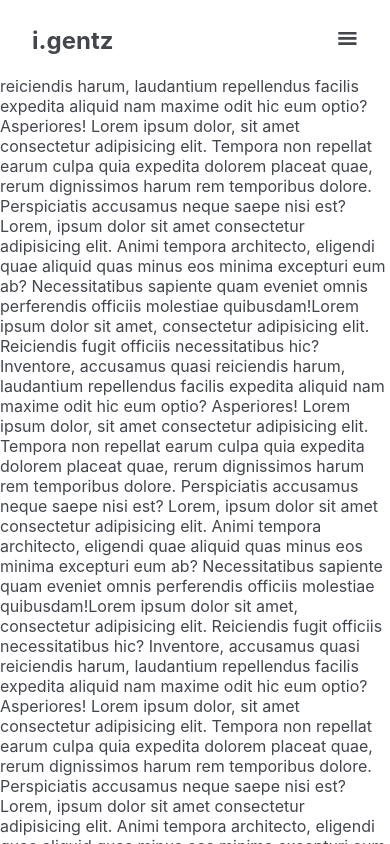
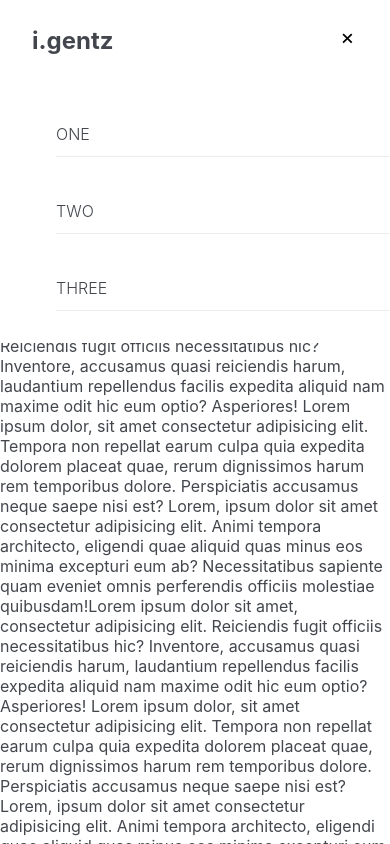
Before and after one commit to ivergentz/proximity, a React (Create React App) app: page / in a window 390 px wide. Both pictures are taken after a click on the icon 347 px from the left and 37 px from the top of the page. Shown: the top 844 px of the page. Built offline with nearby package versions, Linux system fonts and the light colour scheme.

Commit message:
Added sidebar toggle logic and mobile icons to navigation

```diff
--- a/src/components/Header.js
+++ b/src/components/Header.js
@@ -1,21 +1,20 @@
-import { React, useState } from 'react'
+import { React } from 'react'
 import { GiHamburgerMenu } from 'react-icons/gi'
+import { GrFormClose } from 'react-icons/gr'
 import styled from 'styled-components'
 
-const Header = () => {
-  const [toggle, setToggle] = useState(false)
-
-  const handleClick = () => {
-    setToggle(!toggle)
-  }
-
+const Header = ({ toggle, isOpen }) => {
   return (
     <>
+      {console.log('Header: ', isOpen)}
       <HeaderContainer>
         <h2>i.gentz</h2>
         <IconContainer>
-          <MobileIcon onClick={handleClick} />
-          {console.log(toggle)}
+          {!isOpen ? (
+            <MobileBurgerIcon onClick={toggle} />
+          ) : (
+            <MobileQuitIcon onClick={toggle} />
+          )}
         </IconContainer>
       </HeaderContainer>
     </>
@@ -34,7 +33,7 @@ const HeaderContainer = styled.nav`
   height: 5rem;
   background: var(--bg-white);
   color: var(--text-dark);
-  z-index: 100;
+  z-index: 10;
 
   h2 {
     margin-left: 2rem;
@@ -46,8 +45,14 @@ const IconContainer = styled.div`
   margin-right: 2rem;
 `
 
-const MobileIcon = styled(GiHamburgerMenu)`
+const MobileBurgerIcon = styled(GiHamburgerMenu)`
   height: 1.3rem;
   width: 1.3rem;
   cursor: pointer;
 `
+
+const MobileQuitIcon = styled(GrFormClose)`
+  height: 1.3rem;
+  width: 1.3rem;
+  cursor: pointer;
+`
--- /dev/null
+++ b/src/components/Sidebar.js
@@ -0,0 +1,58 @@
+import React from 'react'
+import styled from 'styled-components'
+
+const Sidebar = ({ isOpen, toggle }) => {
+  return (
+    <>
+      {console.log('Sidebar: ', isOpen)}
+
+      <SidebarContainer isOpen={isOpen}>
+        <SidebarSection>
+          <li onClick={toggle}>one</li>
+          <li onClick={toggle}>two</li>
+          <li onClick={toggle}>three</li>
+        </SidebarSection>
+      </SidebarContainer>
+    </>
+  )
+}
+
+export default Sidebar
+
+const SidebarContainer = styled.section`
+  position: fixed;
+  z-index: 1000;
+  width: 100%;
+  height: auto;
+  background: #fff;
+  color: var(--grey);
+  left: 0;
+  margin-bottom: 0;
+  margin-top: 4rem;
+  transition: 1s ease-in;
+  display: ${({ isOpen }) => (isOpen ? 'flex' : 'none')};
+`
+
+const SidebarSection = styled.ul`
+  list-style-type: none;
+  display: flex;
+  flex-wrap: wrap;
+  flex-direction: column;
+  width: 100vw;
+
+  li {
+    font-weight: 300;
+    width: 100%;
+    padding: 12px 0;
+    margin: 1rem;
+    text-transform: uppercase;
+    border-bottom: 1px solid var(--bg-bright);
+    cursor: pointer;
+
+    :hover {
+      font-weight: 500;
+      font-size: 1.1rem;
+      color: var(--text-dark);
+    }
+  }
+`
--- a/src/pages/Homepage.js
+++ b/src/pages/Homepage.js
@@ -1,10 +1,20 @@
-import React from 'react'
+import React, { useState } from 'react'
 import Header from '../components/Header'
+import Sidebar from '../components/Sidebar'
 
 const Homepage = () => {
+  const [isOpen, setIsopen] = useState(false)
+
+  const toggle = () => {
+    setIsopen(!isOpen)
+  }
+
   return (
     <>
-      <Header />
+      <Sidebar isOpen={isOpen} toggle={toggle} />
+      {console.log('Homepage: ', isOpen)}
+      <Header toggle={toggle} isOpen={isOpen} />
+
       <p>
         Lorem ipsum dolor sit amet, consectetur adipisicing elit. Reiciendis
         fugit officiis necessitatibus hic? Inventore, accusamus quasi reiciendis
```
